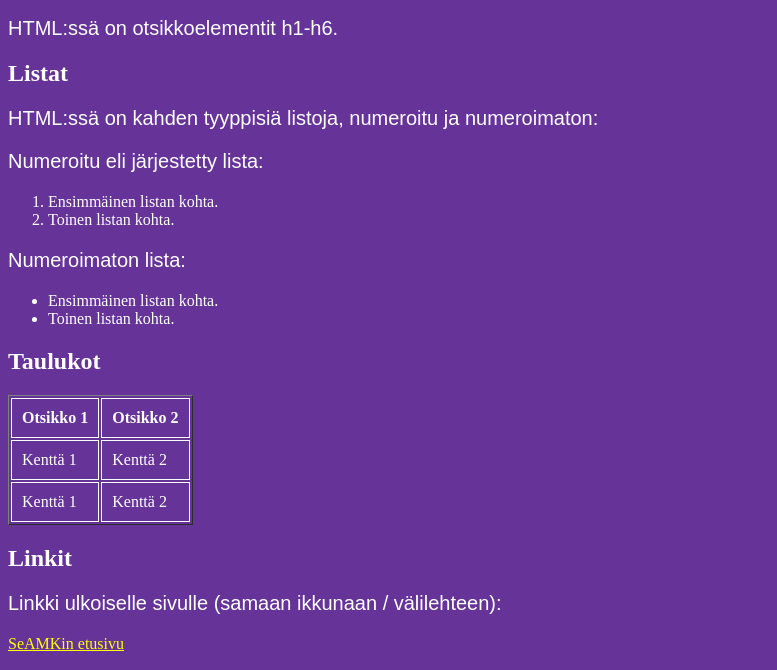
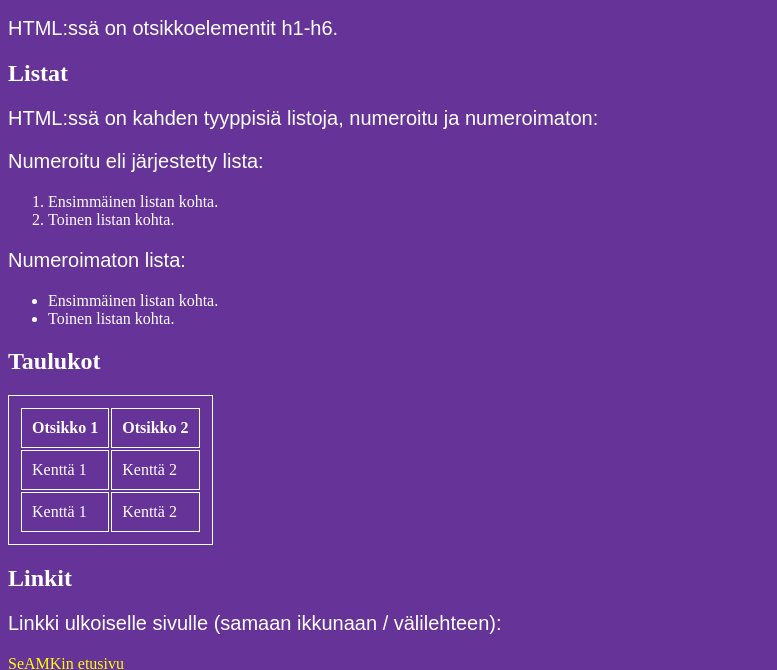
Before and after one commit to anttik11/Web-ohjelmoinnin-perusteet, a plain HTML site: page pages/elementteja.html in a window 1280 px wide. Shown: the part 110-780 px from the top of the page, without its empty margins (0-777 px from the left). Drawn offline with Linux system fonts and the light colour scheme.

```diff
--- a/pages/tyylit/tyylit_t5.css
+++ b/pages/tyylit/tyylit_t5.css
@@ -17,11 +17,11 @@
     color: white;
 }
 
-ol, ul, li{
+ol, ul, li {
     color: white;
 }
 
-th, td {
+th, td, table {
     border: 1px solid white;
     padding: 10px;
     color: white;
```
